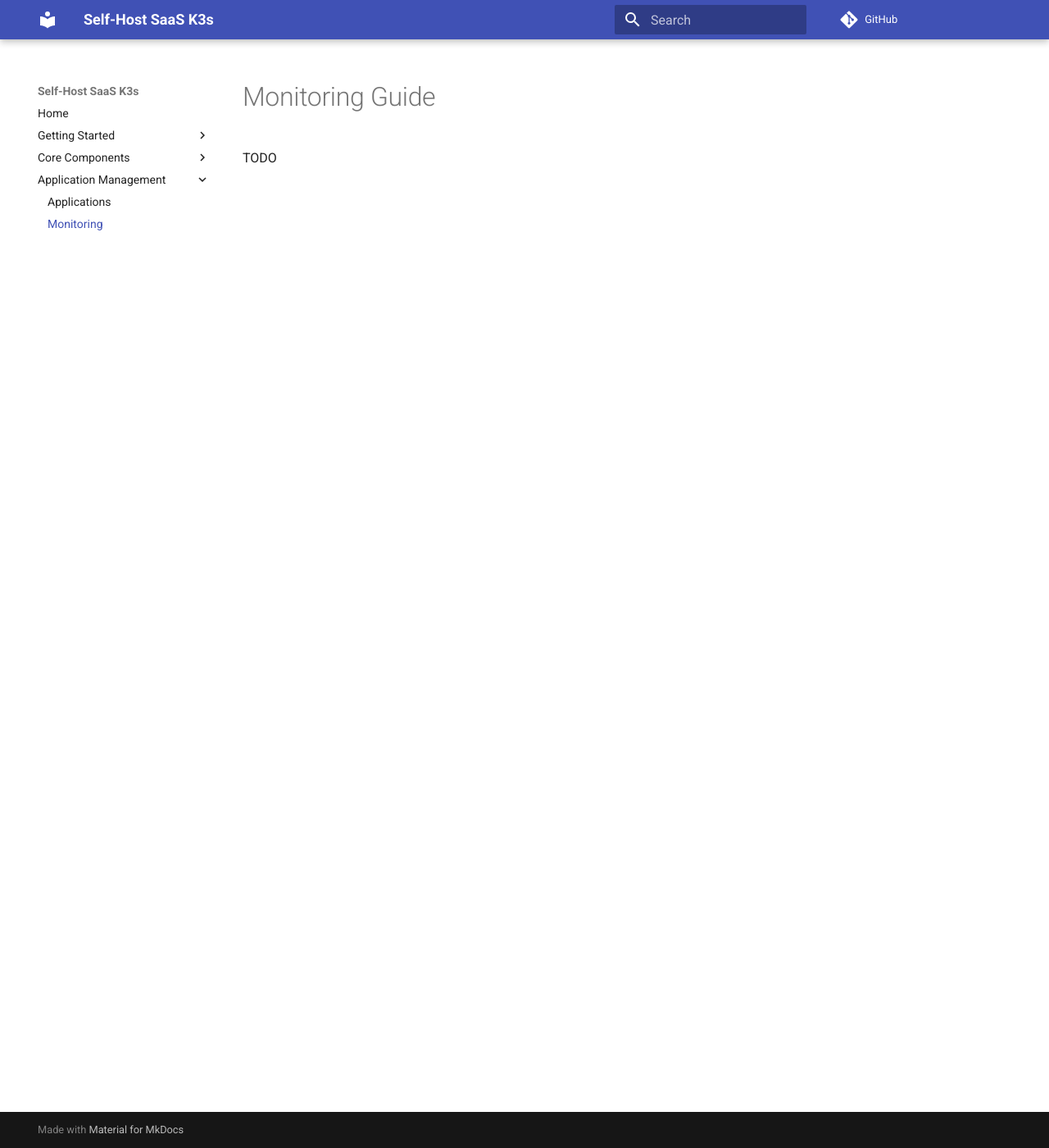
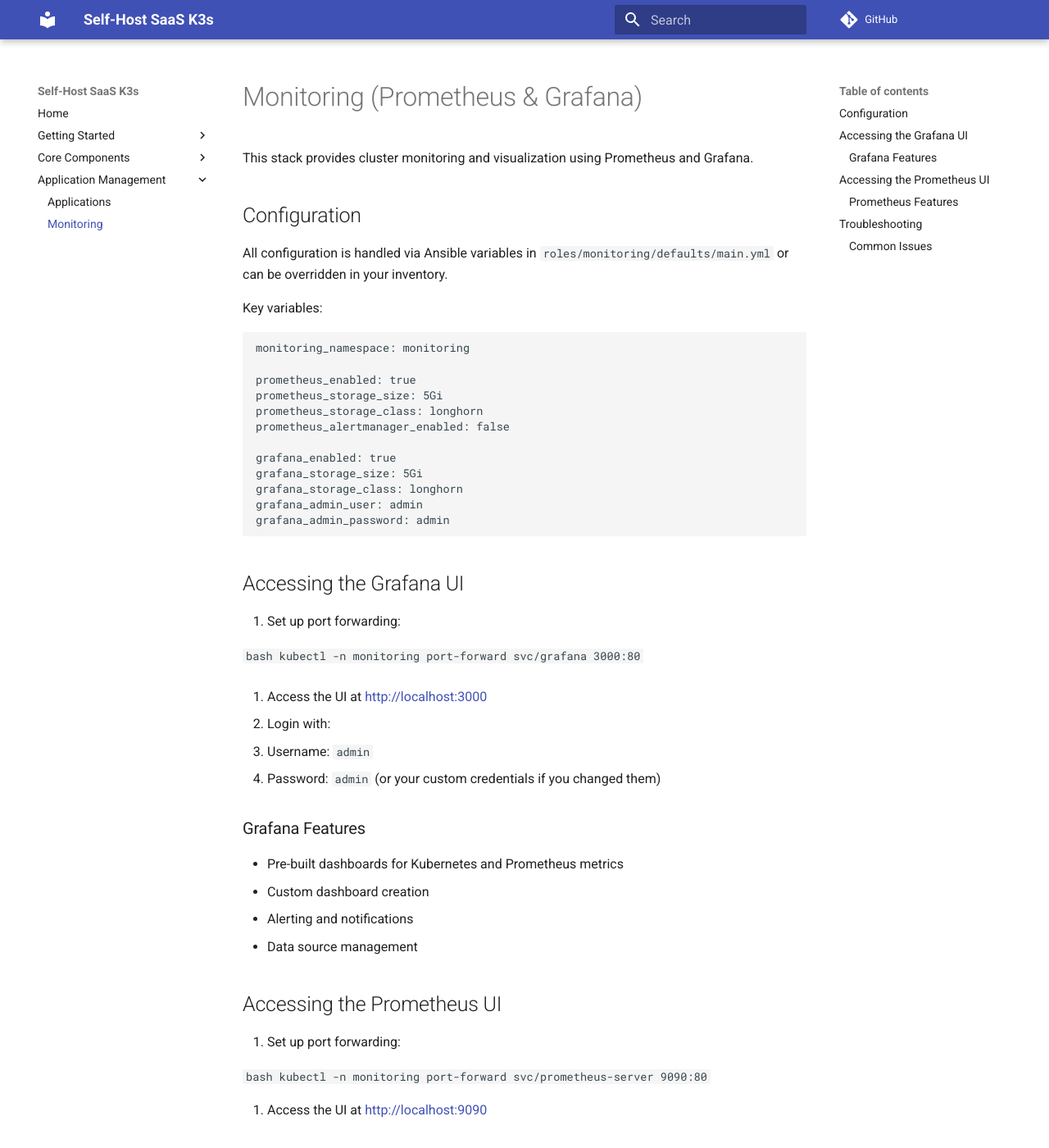
Before and after one commit to humansoftware/self-host-saas-k3s, an MkDocs documentation site: the page built from docs/monitoring.md, in a window 1280 px wide and 1400 px high. Shown: the whole window at 82% size. Built offline with MkDocs 1.6.1 and Material for MkDocs 9.7.7, drawn with Linux system fonts in a browser that asks for light colours; comment, search, counter and statistics services are not loaded; some of the changed text lies outside the part shown.

````diff
--- a/docs/monitoring.md
+++ b/docs/monitoring.md
@@ -1,3 +1,83 @@
-# Monitoring Guide
+# Monitoring (Prometheus & Grafana)
 
-TODO
+This stack provides cluster monitoring and visualization using Prometheus and Grafana.
+
+## Configuration
+
+All configuration is handled via Ansible variables in `roles/monitoring/defaults/main.yml` or can be overridden in your inventory.
+
+Key variables:
+```yaml
+monitoring_namespace: monitoring
+
+prometheus_enabled: true
+prometheus_storage_size: 5Gi
+prometheus_storage_class: longhorn
+prometheus_alertmanager_enabled: false
+
+grafana_enabled: true
+grafana_storage_size: 5Gi
+grafana_storage_class: longhorn
+grafana_admin_user: admin
+grafana_admin_password: admin
+```
+
+## Accessing the Grafana UI
+
+1. Set up port forwarding:
+
+   ```bash
+   kubectl -n monitoring port-forward svc/grafana 3000:80
+   ```
+
+2. Access the UI at [http://localhost:3000](http://localhost:3000)
+
+3. Login with:
+   - Username: `admin`
+   - Password: `admin`
+   (or your custom credentials if you changed them)
+
+### Grafana Features
+
+- Pre-built dashboards for Kubernetes and Prometheus metrics
+- Custom dashboard creation
+- Alerting and notifications
+- Data source management
+
+## Accessing the Prometheus UI
+
+1. Set up port forwarding:
+
+   ```bash
+   kubectl -n monitoring port-forward svc/prometheus-server 9090:80
+   ```
+
+2. Access the UI at [http://localhost:9090](http://localhost:9090)
+
+### Prometheus Features
+
+- Query metrics with PromQL
+- Explore time-series data
+- Configure alerting rules (if enabled)
+
+## Troubleshooting
+
+### Common Issues
+
+1. **Grafana/Prometheus not accessible**
+   - Ensure pods are running:
+     ```bash
+     kubectl get pods -n monitoring
+     ```
+   - Check port-forward command and local firewall
+
+2. **No data in dashboards**
+   - Check Prometheus targets in its UI
+   - Ensure node exporters and kube-state-metrics are running
+
+3. **Login issues**
+   - Verify credentials in your Ansible variables
+
+---
+
+If you configured variables correctly, monitoring should be ready to use after deployment.
````
Also changed, not shown: cloud-init.yaml (+9 -6 lines), docs/applications.md (+1 -1 lines), docs/configure-smtp.md (added, +86 -0 lines), 11 other files.
